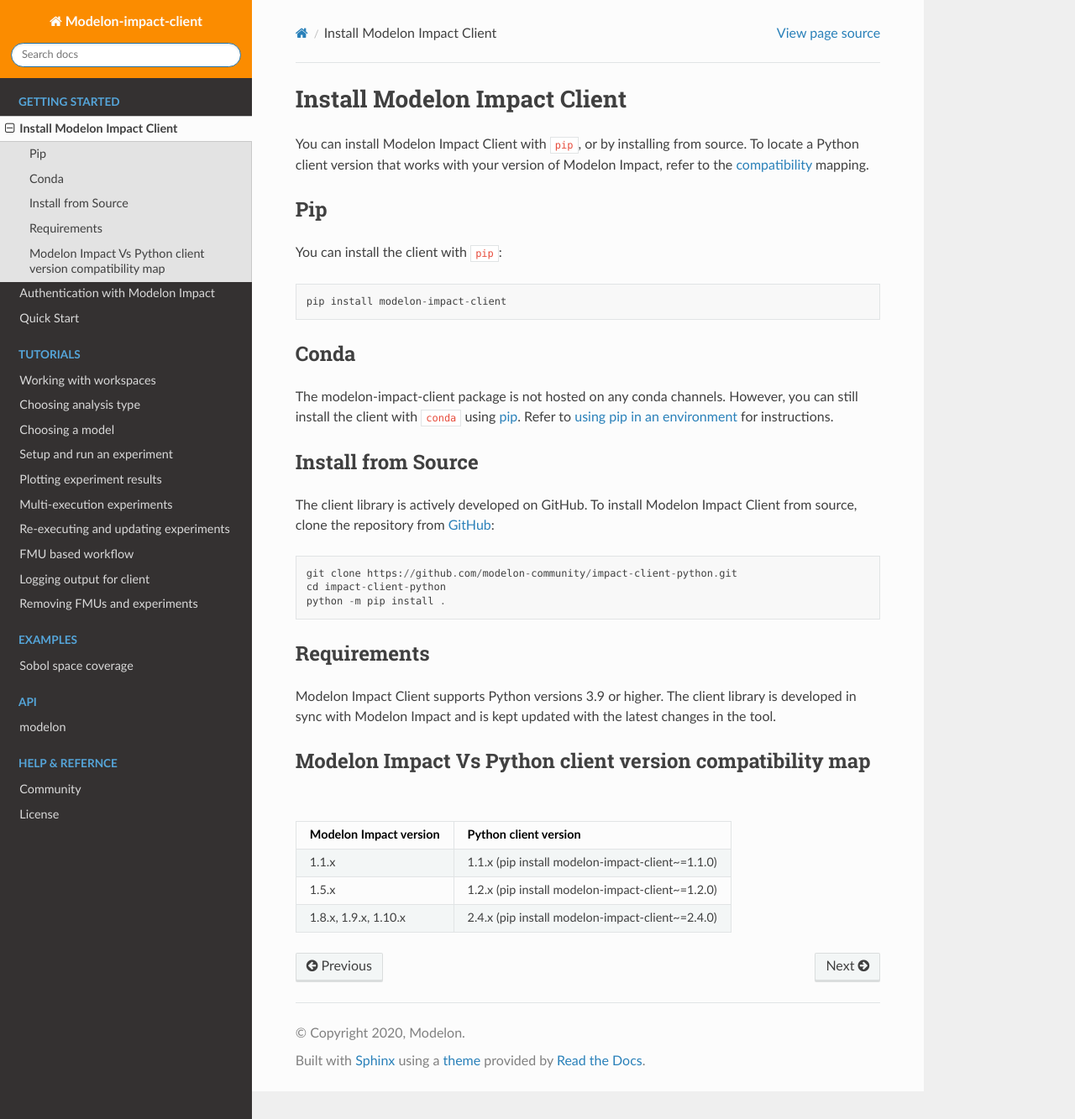
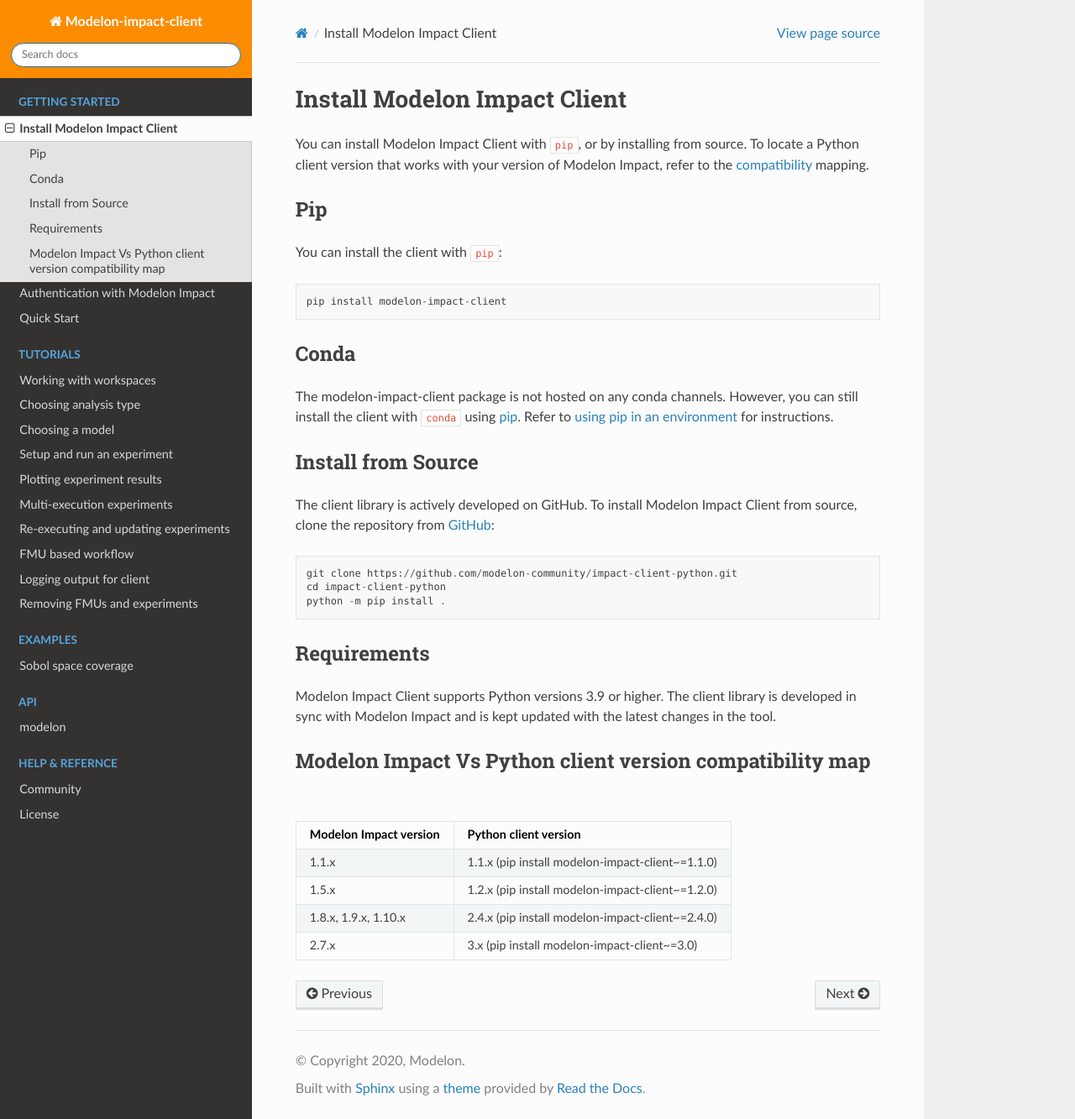
Before and after one commit to modelon-community/impact-client-python, a Sphinx documentation site: the page built from docs/source/install.rst, in a window 1280 px wide and 1333 px high. Shown: the whole window at 84% size. Built offline with Sphinx 7.4.7 and the Read the Docs theme 2.0.0, drawn with Linux system fonts in a browser that asks for light colours.

Commit message:
chore: added mapping for 2023.2 release of MI

```diff
--- a/docs/source/install.rst
+++ b/docs/source/install.rst
@@ -48,3 +48,5 @@
 +-------------------------+--------------------------------------------------+
 |  1.8.x, 1.9.x, 1.10.x   | 2.4.x (pip install modelon-impact-client~=2.4.0) |
 +-------------------------+--------------------------------------------------+
+|         2.7.x           |   3.x (pip install modelon-impact-client~=3.0)   |
++-------------------------+--------------------------------------------------+
```
